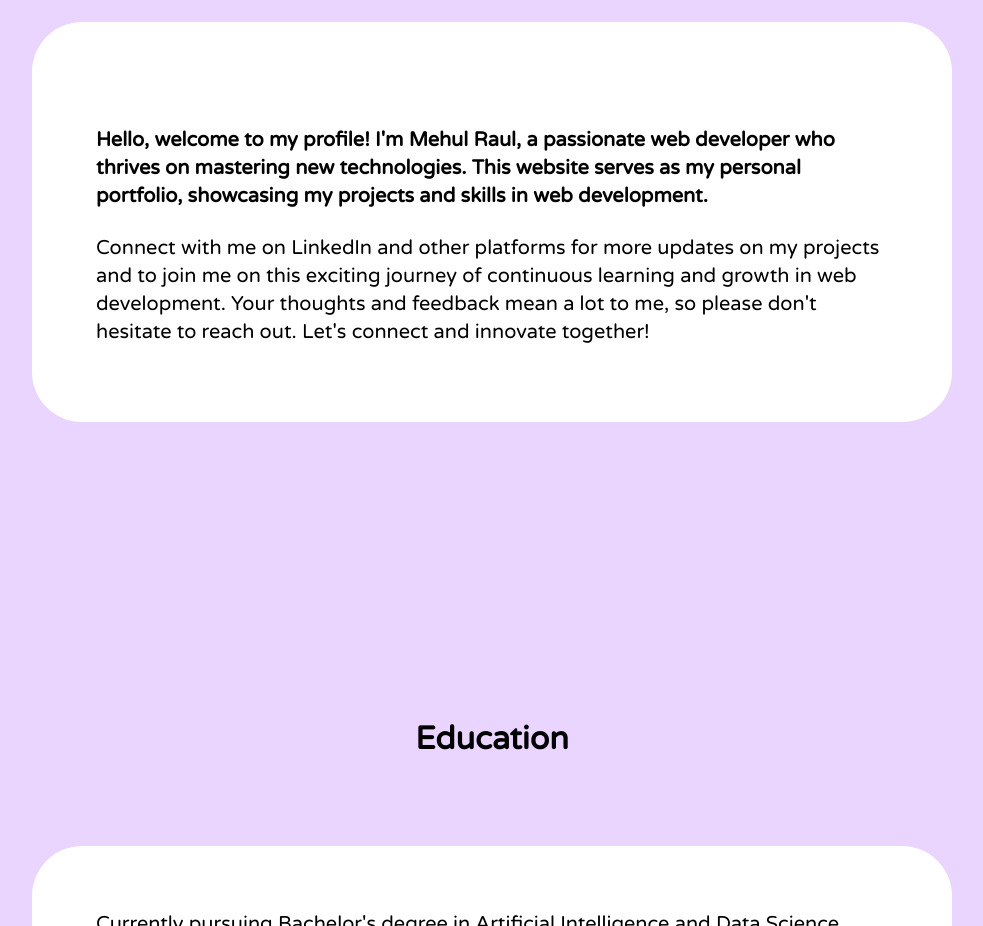
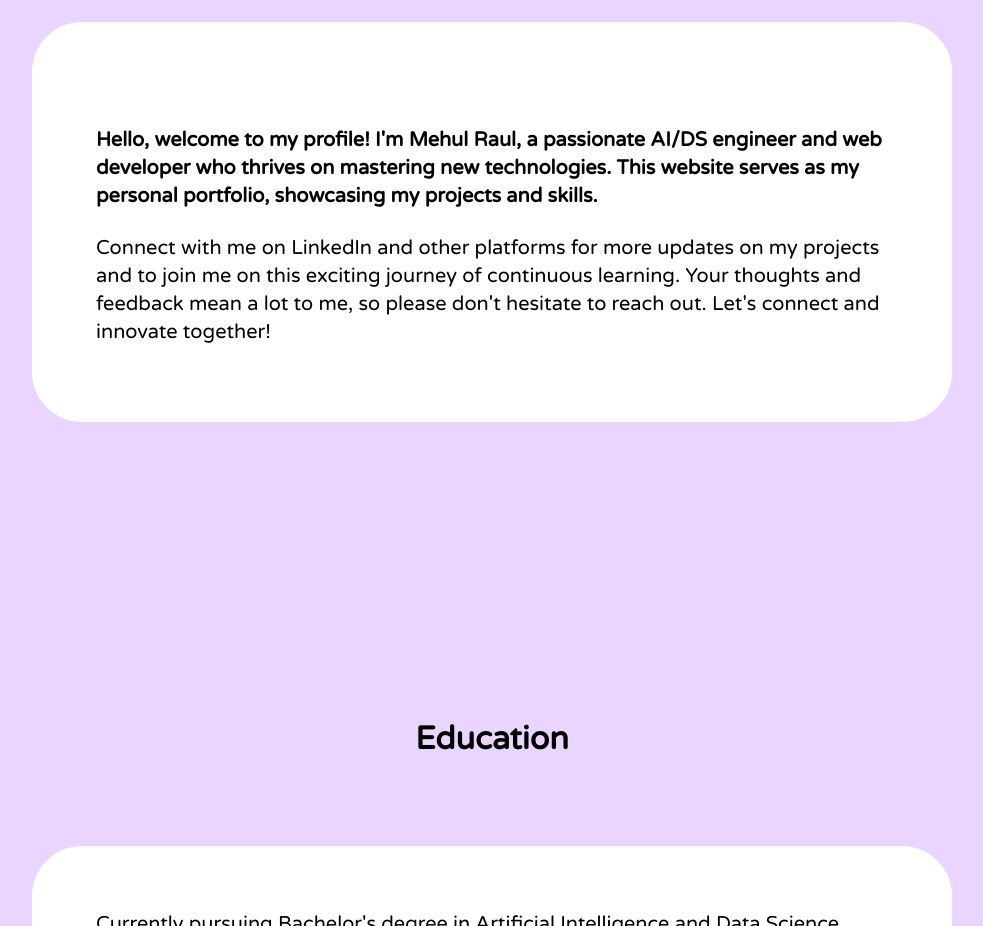
Before and after one commit to mehul-raul/mehul.dev.portfolio, a website: page index.html in a window 1280 px wide. Shown: the part 1040-1966 px from the top of the page, without its empty margins (148-1131 px from the left). Drawn offline with Linux system fonts and the light colour scheme.

Commit message:
index.html

```diff
--- a/index.html
+++ b/index.html
@@ -81,7 +81,7 @@
                 <p class="text-pink-800 text-2xl font-mullish font-bold animate-slideInSlightly">Hello, Welcome</p>
                 <!-- <h1 class="text-black font-mullish leading-[1.2] font-bold text-[32px]">I am Mehul <span class="text-pink-800">Ra</span>ul</h1> -->
                 <h1 id="animated-text-mobile" class="text-black leading-[1.2] font-bold text-[32px]"></h1>
-                <p>I'm a web developer who loves to create functional websites. Currently I'm a student at Ajeenkya DY Patil University, where I'm pursuing my Bachelors Degree in Artificial Intelligence and Data Science Engineering and learning DSA and AI with Web-Development.</p>
+                <p>I'm an aspiring AI/DS engineer and web developer, I'm actively learning DSA, AI/ML, and web development while building projects and preparing for internships. Passionate about problem-solving, I’m also exploring freelancing and international career opportunities in AI.</p>
                 <div class="flex items-center">
                     <strong class="mr-2 text-lg">Connect with me on LinkedIn</strong>
                     <a class="flex items-center " href="https://www.linkedin.com/in/mehul-raul-494025302?utm_source=share&utm_campaign=share_via&utm_content=profile&utm_medium=ios_app"><img id="linkimg1" class="transform transition-transform duration-300 hover:scale-125" src="icons8-linkedin-48.png" alt="LinkedIn"></a>
@@ -97,11 +97,11 @@
             <h2 class="heading text-black font-mullish leading-[1.2] font-bold text-[32px]">About Me</h2>
             <div id="bgs">
             <p class="mt-10 font-bold text-xl">
-                Hello, welcome to my profile! I'm Mehul Raul, a passionate web developer who thrives on mastering new technologies. This website serves as my personal portfolio, showcasing my projects and skills in web development.
+                Hello, welcome to my profile! I'm Mehul Raul, a passionate AI/DS engineer and web developer who thrives on mastering new technologies. This website serves as my personal portfolio, showcasing my projects and skills.
             </p>
             <br>
             <p class="text-xl">
-                Connect with me on LinkedIn and other platforms for more updates on my projects and to join me on this exciting journey of continuous learning and growth in web development. Your thoughts and feedback mean a lot to me, so please don't hesitate to reach out. Let's connect and innovate together!
+                Connect with me on LinkedIn and other platforms for more updates on my projects and to join me on this exciting journey of continuous learning. Your thoughts and feedback mean a lot to me, so please don't hesitate to reach out. Let's connect and innovate together!
             </p>
         </div>
         </div>
```
